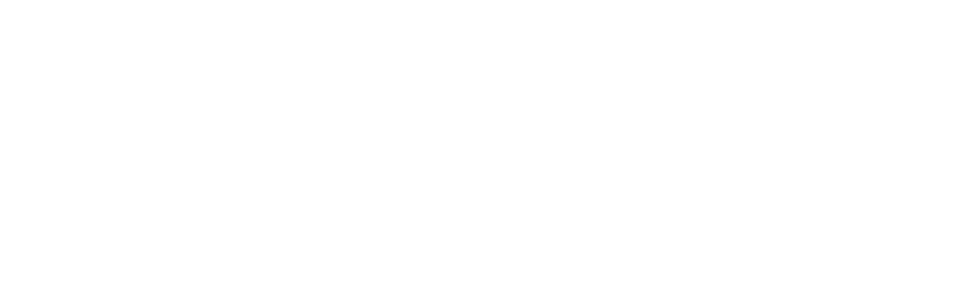
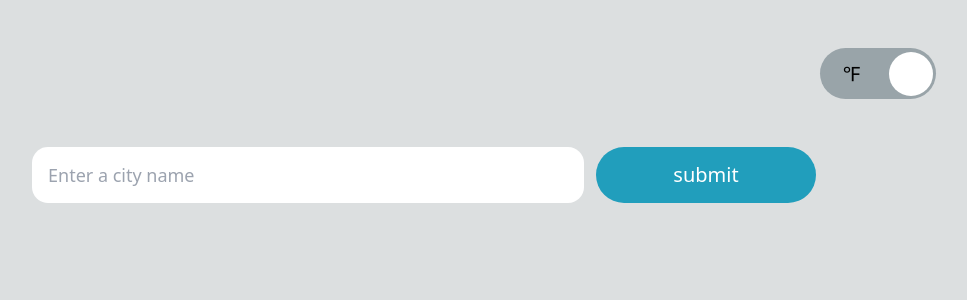
Before and after one commit to ghernandezr/weather-app, a Next.js app: page / in a window 1280 px wide. Shown: the top 300 px of the page, without its empty margins (216-1183 px from the left). Built offline with nearby package versions, Linux system fonts and the light colour scheme.

Commit message:
adding component toggle and search

```diff
--- /dev/null
+++ b/components/card/index.tsx
@@ -0,0 +1,7 @@
+import React from "react";
+
+const Card = () => {
+  return <div></div>;
+};
+
+export default Card;
--- /dev/null
+++ b/components/index.ts
@@ -0,0 +1,3 @@
+export { default as Toggle } from "./toggle";
+export { default as Search } from "./search";
+export { default as Card } from "./card";
--- /dev/null
+++ b/components/search/hooks.ts
@@ -0,0 +1,21 @@
+import { useState } from "react";
+
+type OnSubmitType = (country: string) => void;
+
+export const useSubmitSearch = (onSubmit?: OnSubmitType) => {
+  const [country, setCountry] = useState("");
+
+  const handleValueChange = (e: any) => {
+    setCountry(e.target.value);
+  };
+
+  const handleSubmit = () => {
+    onSubmit?.(country);
+  };
+
+  return {
+    country,
+    handleValueChange,
+    handleSubmit,
+  };
+};
--- /dev/null
+++ b/components/search/index.tsx
@@ -0,0 +1,36 @@
+import React, { useState } from "react";
+import { useSubmitSearch } from "./hooks";
+
+interface SearchProps {
+  onSubmit?: (country: string) => void;
+}
+
+const Search = (props: SearchProps) => {
+  const { onSubmit } = props;
+  const { country, handleValueChange, handleSubmit } =
+    useSubmitSearch(onSubmit);
+
+  return (
+    <div className="flex items-center gap-3">
+      <div className="relative flex-1 rounded-md">
+        <input
+          type="text"
+          name="price"
+          id="price"
+          value={country}
+          onChange={handleValueChange}
+          className="block w-full rounded-2xl border-gray-300 px-4 sm:text-lg h-14 outline-none"
+          placeholder="Enter a city name"
+        />
+      </div>
+      <button
+        className="bg-[#219EBC] min-w-[220px] h-14 rounded-full text-center text-white text-xl"
+        onClick={handleSubmit}
+      >
+        submit
+      </button>
+    </div>
+  );
+};
+
+export default Search;
--- /dev/null
+++ b/components/toggle/hooks.ts
@@ -0,0 +1,21 @@
+import { useState } from "react";
+import { Degree } from "../../model";
+
+type DegreeToggleChangeType = (value: Degree) => void;
+
+export const useDegreeToggle = (
+  onDegreeToggleChange?: DegreeToggleChangeType
+) => {
+  const [degree, setDegree] = useState(Degree.F);
+
+  const handleToggle = () => {
+    const nextDegree = degree === Degree.F ? Degree.C : Degree.F;
+    setDegree(nextDegree);
+    onDegreeToggleChange?.(nextDegree);
+  };
+
+  return {
+    degree,
+    handleToggle,
+  };
+};
--- /dev/null
+++ b/components/toggle/index.tsx
@@ -0,0 +1,29 @@
+import React, { useState } from "react";
+import { Degree } from "../../model";
+import { useDegreeToggle } from "./hooks";
+
+interface ToggleProps {
+  onDegreeToggleChange?: (value: Degree) => void;
+}
+
+const Toggle = (props: ToggleProps) => {
+  const { onDegreeToggleChange } = props;
+  const { degree, handleToggle } = useDegreeToggle(onDegreeToggleChange);
+
+  return (
+    <div
+      className="bg-[#99A4A9] select-none w-[116px] h-[51px] p-[5px] cursor-pointer rounded-full flex items-center relative"
+      onClick={handleToggle}
+    >
+      <div
+        className={`bg-white rounded-full w-11 h-11 absolute transition-transform ${
+          degree === Degree.F ? "translate-x-16" : "translate-x-1"
+        }   hover:bg-gray-50`}
+      ></div>
+      <span className="text-xl flex-1 text-center">&#8457;</span>
+      <span className="text-xl flex-1 text-center">&#8451;</span>
+    </div>
+  );
+};
+
+export default Toggle;
--- /dev/null
+++ b/model/enums/Degree.ts
@@ -0,0 +1,6 @@
+enum Degree {
+  F = "F",
+  C = "C",
+}
+
+export default Degree;
--- /dev/null
+++ b/model/index.ts
@@ -0,0 +1 @@
+export { default as Degree } from "./enums/Degree";
--- a/pages/index.tsx
+++ b/pages/index.tsx
@@ -1,4 +1,5 @@
 import Head from "next/head";
+import { Card, Search, Toggle } from "../components";
 
 export default function Home() {
   return (
@@ -9,7 +10,19 @@
         <meta name="viewport" content="width=device-width, initial-scale=1" />
         <link rel="icon" href="/favicon.ico" />
       </Head>
-      <main></main>
+      <main className="h-full">
+        <div className="flex justify-end p-4 md:py-12 md:px-32">
+          <Toggle />
+        </div>
+        <div className="flex justify-center">
+          <div className="min-w-[784px]">
+            <Search />
+          </div>
+        </div>
+        <div>
+          <Card />
+        </div>
+      </main>
     </>
   );
 }
--- a/styles/globals.css
+++ b/styles/globals.css
@@ -1,3 +1,9 @@
 @tailwind base;
 @tailwind components;
 @tailwind utilities;
+
+@layer base{
+    body{
+        @apply bg-[#DCDFE0]
+    }
+}
```
